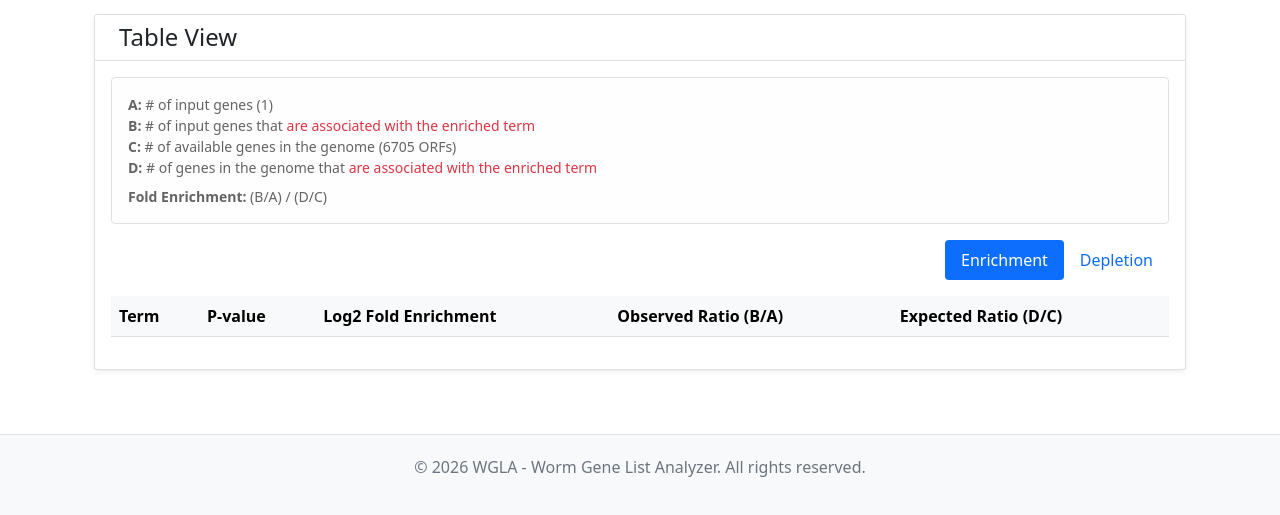
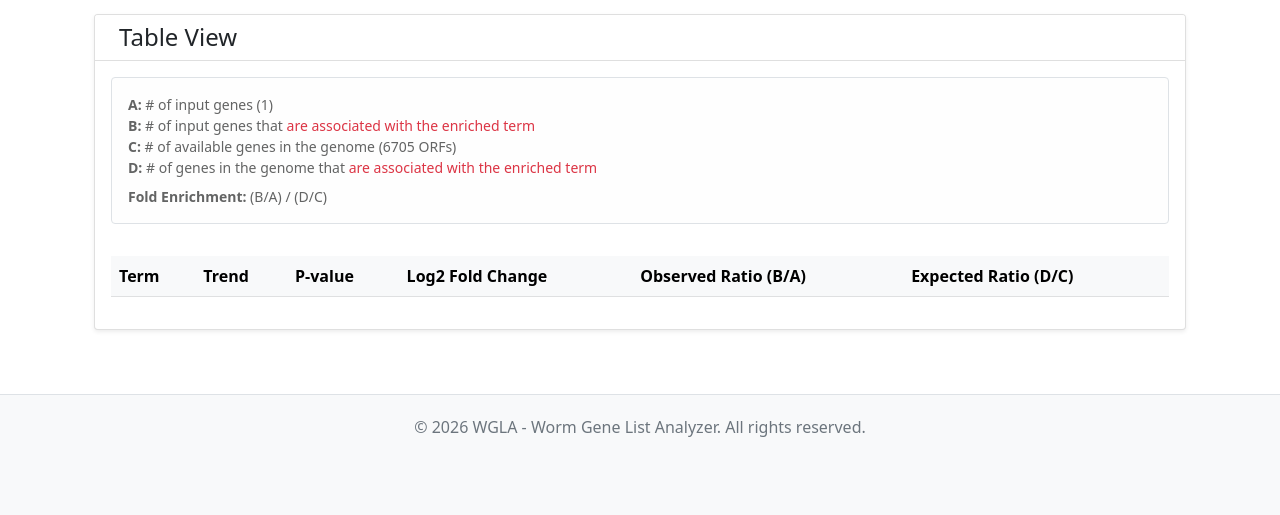
Before and after one commit to c54104719/WGLA-Worm-Gene-List-Analyzer, a Django app: template enrich_worm_project/analysis/templates/tool2.html in a window 1280 px wide. Shown: the part 1272-1787 px from the top of the page. After the commit the page ends 1709 px from the top, so only its background shows below. Run offline with Django 5.2, Linux system fonts and the light colour scheme; the template is opened without the code that fills it: most values are stand-ins (such as "Sample title", 1, 10 or a date in 2020); lists and menus that the app fills with data are empty; some libraries are stand-ins or nearby versions.

Commit message:
trend新增在欄位中，把Erich, Depletion表格合併

```diff
--- a/enrich_worm_project/analysis/templates/tool2.html
+++ b/enrich_worm_project/analysis/templates/tool2.html
@@ -300,51 +300,21 @@
 
             <div class="d-flex justify-content-between mb-3 align-items-center">
                 <div id="download-area"></div>
-
-                <!-- 切換 Enrichment / Depletion 的分頁 -->
-                <ul class="nav nav-pills" id="pills-tab" role="tablist">
-                    <li class="nav-item" role="presentation">
-                        <button class="nav-link active" id="pills-enrich-tab" data-bs-toggle="pill" data-bs-target="#pills-enrich" type="button">Enrichment</button>
-                    </li>
-                    <li class="nav-item" role="presentation">
-                        <button class="nav-link" id="pills-deplete-tab" data-bs-toggle="pill" data-bs-target="#pills-deplete" type="button">Depletion</button>
-                    </li>
-                </ul>
             </div>
 
-            <div class="tab-content" id="pills-tabContent">
-                <!-- Enrichment Table -->
-                <div class="tab-pane fade show active" id="pills-enrich">
             <table id="enrichTable" class="table table-hover table-striped w-100">
                 <thead class="table-light">
                     <tr>
                         <th>Term</th>
+                        <th>Trend</th>
                         <th>P-value</th>
-                                <th>Log2 Fold Enrichment</th>
+                        <th>Log2 Fold Change</th>
                         <th>Observed Ratio (B/A)</th>
                         <th>Expected Ratio (D/C)</th>
                     </tr>
                 </thead>
                 <tbody id="enrichBody"></tbody>
             </table>
-                </div>
-
-                <!-- Depletion Table -->
-                <div class="tab-pane fade" id="pills-deplete">
-                    <table id="depleteTable" class="table table-hover table-striped w-100">
-                        <thead class="table-light">
-                            <tr>
-                                <th>Term</th>
-                                <th>P-value</th>
-                                <th>Log2 Fold Enrichment</th>
-                                <th>Observed Ratio (B/A)</th>
-                                <th>Expected Ratio (D/C)</th>
-                            </tr>
-                        </thead>
-                        <tbody id="depleteBody"></tbody>
-                    </table>
-                </div>
-            </div>
         </div>
     </div>
 </div>
@@ -471,13 +441,13 @@ WBGene00021929`;
             `;
         }
 
-        function calcLog10(p) {
-            if (!p || p <= 0) return 0;
-            return (-Math.log10(p)).toFixed(2);
+        function formatPValue(p) {
+            const value = Number(p);
+            if (!Number.isFinite(value)) return '';
+            return value.toExponential(2);
         }
 
         let enrichDataTable = null;
-        let depleteDataTable = null;
 
         function updateTables() {
             if (!resultsData || !currentFeatureKey) return;
@@ -493,12 +463,9 @@ WBGene00021929`;
             if (!data || !data.results) return;
 
             if (enrichDataTable) { enrichDataTable.destroy(); enrichDataTable = null; }
-            if (depleteDataTable) { depleteDataTable.destroy(); depleteDataTable = null; }
 
             const enrichBody = document.getElementById('enrichBody');
-            const depleteBody = document.getElementById('depleteBody');
             enrichBody.innerHTML = '';
-            depleteBody.innerHTML = '';
 
             data.results.forEach(row => {
                 let p_enrich, p_deplete;
@@ -514,15 +481,16 @@ WBGene00021929`;
                     p_deplete = row.p_deplete_bon;
                 }
 
-                const log2FoldEnrichment = Number(row.log2_fold_change).toFixed(2);
+                const log2FoldChange = Number(row.log2_fold_change).toFixed(2);
 
                 if (p_enrich !== undefined && p_enrich <= cutoff) {
                     const tr = document.createElement('tr');
                     if (p_enrich < 0.05) tr.classList.add('table-danger');
                     tr.innerHTML = `
                         <td><a href="#" class="text-decoration-none">${row.domain}</a></td>
-                        <td>${p_enrich}</td>
-                        <td>${log2FoldEnrichment}</td>
+                        <td>Enriched</td>
+                        <td>${formatPValue(p_enrich)}</td>
+                        <td>${log2FoldChange}</td>
                         <td>${row.obs_str}</td>
                         <td>${row.exp_str}</td>
                     `;
@@ -533,12 +501,13 @@ WBGene00021929`;
                     const tr = document.createElement('tr');
                     tr.innerHTML = `
                         <td><a href="#" class="text-decoration-none">${row.domain}</a></td>
-                        <td>${p_deplete}</td>
-                        <td>${log2FoldEnrichment}</td>
+                        <td>Depleted</td>
+                        <td>${formatPValue(p_deplete)}</td>
+                        <td>${log2FoldChange}</td>
                         <td>${row.obs_str}</td>
                         <td>${row.exp_str}</td>
                     `;
-                    depleteBody.appendChild(tr);
+                    enrichBody.appendChild(tr);
                 }
             });
 
@@ -546,10 +515,6 @@ WBGene00021929`;
                 "order": [[ 1, "desc" ]],
                 "pageLength": 10
             });
-            depleteDataTable = $('#depleteTable').DataTable({
-                "order": [[ 1, "desc" ]],
-                "pageLength": 10
-            });
         }
     </script>
     {% endif %}
```
Lines whose indentation alone changed are shown as unchanged.
